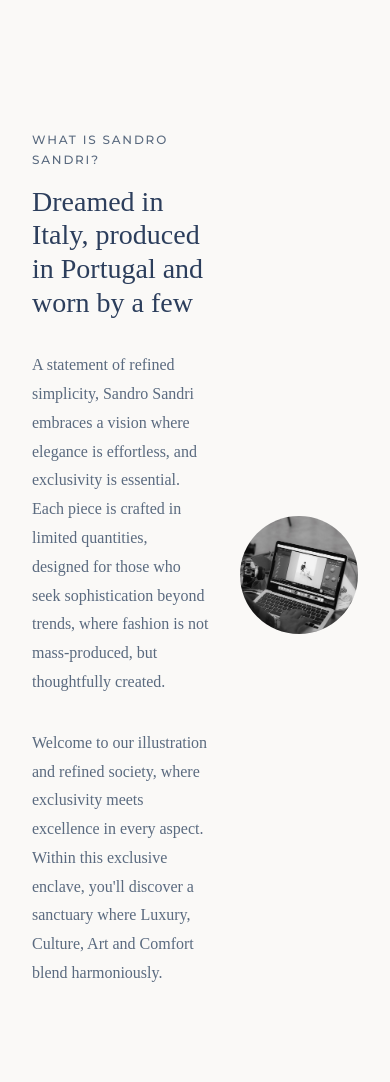
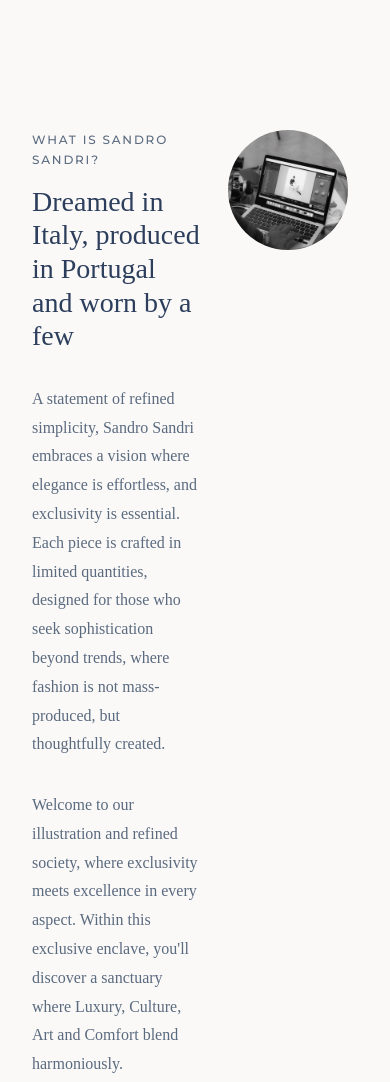
Before and after one commit to PedroSousa008/sandro-sandri, a plain HTML site: page about.html in a window 390 px wide. Shown: the part 520-1602 px from the top of the page. Drawn offline with Linux system fonts and the light colour scheme; a web font is replaced by a local one.

Commit message:
Improve mobile about section aesthetics: balance text and image sizes

```diff
--- a/css/pages.css
+++ b/css/pages.css
@@ -1288,33 +1288,68 @@
 
 @media (max-width: 768px) {
     .about-grid {
-        grid-template-columns: 1.5fr 1fr;
-        gap: var(--space-md);
+        grid-template-columns: 1.2fr 1fr;
+        gap: var(--space-sm);
+        align-items: flex-start;
+    }
+
+    .about-content {
+        max-width: 100%;
+    }
+
+    .about-title {
+        font-size: clamp(1.25rem, 4vw, 1.5rem);
+        margin-bottom: var(--space-xs);
+    }
+
+    .about-text {
+        font-size: 0.875rem;
+        line-height: 1.6;
+        margin-bottom: var(--space-sm);
+    }
+
+    .about-label {
+        font-size: 0.65rem;
+        margin-bottom: var(--space-xs);
     }
 
     .about-image {
         max-width: 100%;
         aspect-ratio: 4/5;
+        width: 100%;
     }
 
     .about-image.founder-image {
         aspect-ratio: 1/1;
-        max-width: 150px;
+        max-width: 120px;
+        width: 120px;
+        margin: 0 auto;
     }
 
     .about-image.craft-image {
         aspect-ratio: 3/4;
-        max-width: 150px;
+        max-width: 120px;
+        width: 120px;
+        margin: 0 auto;
     }
 
     .about-img {
         width: 100%;
-        height: auto;
-        object-fit: contain;
-    }
-
-    .about-content {
-        max-width: 100%;
+        height: 100%;
+        object-fit: cover;
+    }
+
+    .about-img.round-img {
+        width: 100%;
+        height: 100%;
+    }
+
+    .about-grid.reverse {
+        direction: ltr;
+    }
+
+    .about-grid.reverse > * {
+        direction: ltr;
     }
 }
 
```
